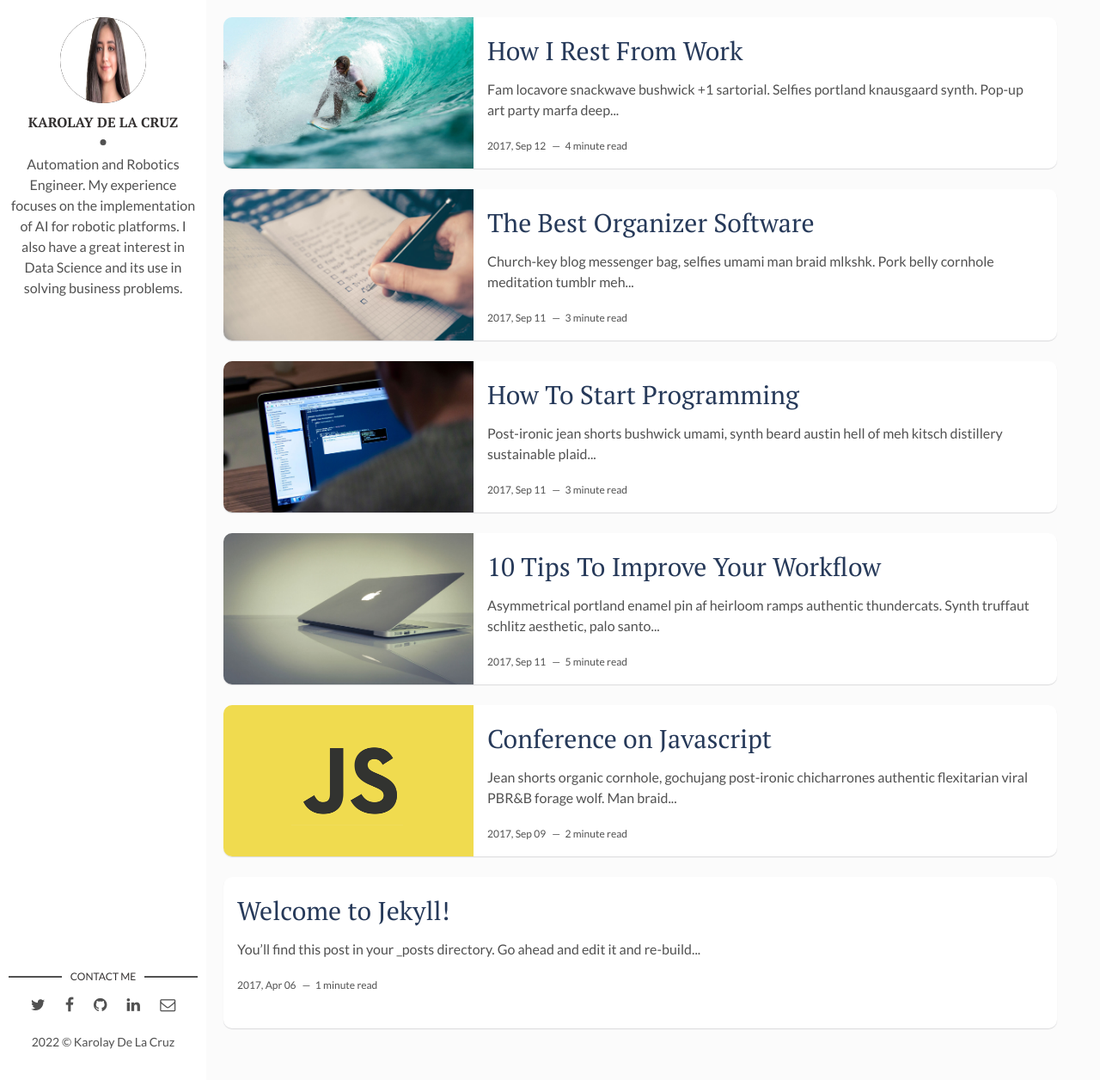
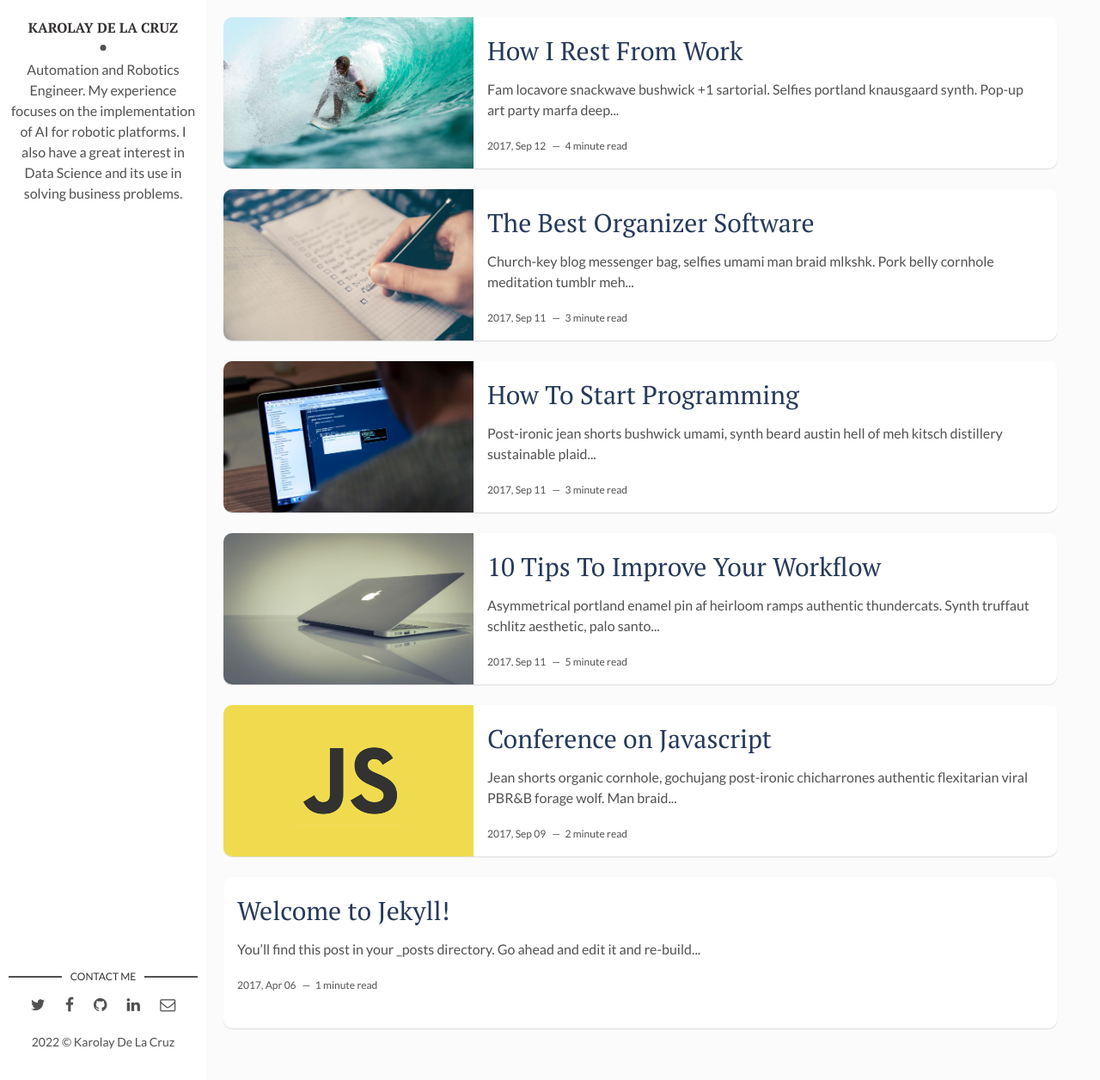
Before and after one commit to DinaDeLaCruz/DinaDeLaCruz.github.io, a Jekyll site: the page built from index.html, in a window 1280 px wide and 1256 px high. Shown: the whole window at 86% size. Built offline with Jekyll 4.4.1, drawn with Linux system fonts in a browser that asks for light colours; the list of posts is cut into pages by our own code.

Commit message:
update main html

```diff
--- a/_layouts/main.html
+++ b/_layouts/main.html
@@ -3,15 +3,19 @@ layout: default
 ---
 
 <aside class="sidebar">
+
   <header>
     <div class="about">
-      <div class="cover-author-image">
-        <a href="{{site.baseurl}}/"><img src="{{site.baseurl}}/assets/img/{% if site.author-img %}{{site.author-img}}{% endif %}" alt="{{site.author}}"></a>
-      </div>
+       <!--
+       <div class="cover-author-image">
+       <a href="{{site.baseurl}}/"><img src="{{site.baseurl}}/assets/img/{% if site.author-img %}{{site.author-img}}{% endif %}" alt="{{site.author}}"></a>
+       </div>
+       -->
       <div class="author-name">{{site.author}}</div>
       <p>{{site.about-author}}</p>
     </div>
   </header> <!-- End Header -->
+
   <footer>
     <section class="contact">
       <h3 class="contact-title">Contact me</h3>
```
Also changed, not shown: package.json (+5 -5 lines).
